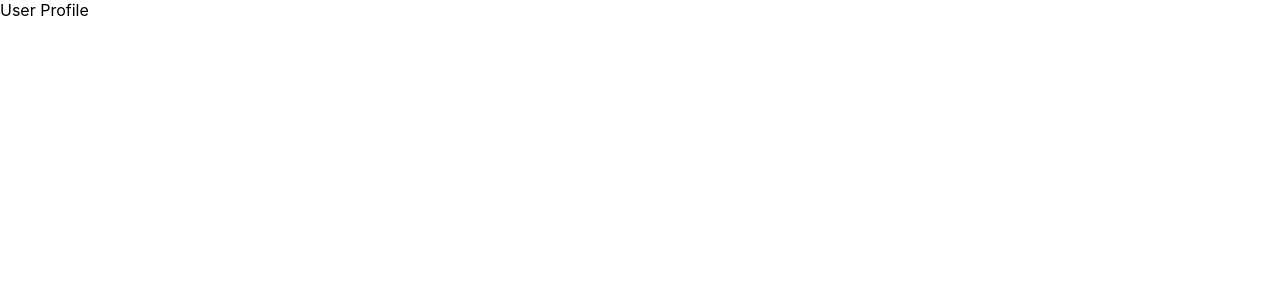
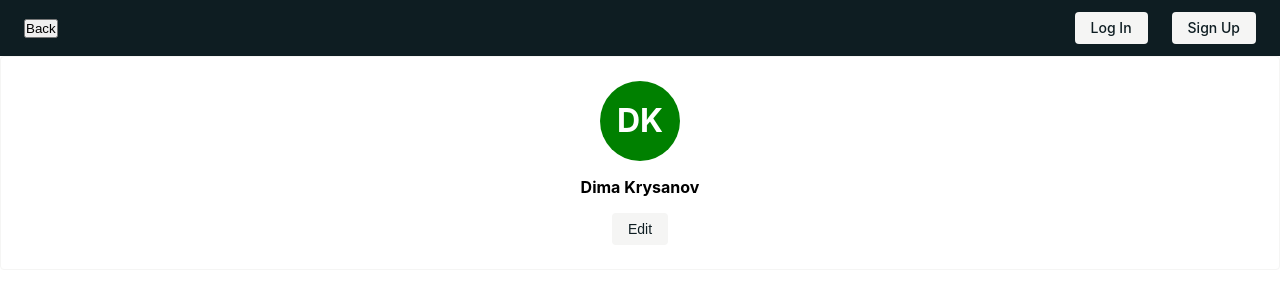
Before and after one commit to DmitryKrysanov/react-todo-app, a React (Create React App) app: page /profile in a window 1280 px wide. Shown: the top 300 px of the page. Built offline with nearby package versions, Linux system fonts and the light colour scheme.

Commit message:
static mock up added

```diff
--- a/src/components/Header/Header.tsx
+++ b/src/components/Header/Header.tsx
@@ -5,18 +5,31 @@ import { connect } from 'react-redux';
 import IsAuth from './IsAuth/IsAuth';
 import IsNotAuth from './IsNotAuth/IsNotAuth';
 import { resetTodos } from '../../redux/actions/todoActions';
+import { withRouter } from 'react-router-dom';
 
 interface ConnectedProps {
-    auth: any
+    auth: any,
+
+    location: any,
+    history: any,
+    match: any,
+    staticContext: any
 }
 
 type ComponentProps = ConnectedProps & ReturnType<typeof mapDispatchToProps>;
 
 const Header = (props: ComponentProps) => {
 
+    const handleBackButton = () => {
+        props.history.push('/');
+    }
+
     return (
         <div className={classes.header}>
-            <h2>Todo</h2>
+            { props.location.pathname === '/profile'
+            ? <button onClick={ handleBackButton }>Back</button>
+            : <h2>Todo</h2>
+            }
             {props.auth.uid ? <IsAuth
                 logOut={props.logOut}
                 resetTodos={props.resetTodos}
@@ -40,4 +53,5 @@ const mapDispatchToProps = (dispatch: any) => ({
     }
 })
 
-export default connect(mapStateToProps, mapDispatchToProps)(Header);
+const headerWithRouter = withRouter(Header)
+export default connect(mapStateToProps, mapDispatchToProps)(headerWithRouter);
--- a/src/components/Profile/Profile.module.scss
+++ /dev/null
@@ -1,26 +0,0 @@
-.profile {
-    width: 100%;
-    border: 1px solid #f5f5f4;
-    border-radius: 4px;
-    display: flex;
-    flex-direction: column;
-    align-items: center;
-    padding: 24px;
-
-    .profile_img {
-        width: 80px;
-        height: 80px;
-        border-radius: 50%;
-        overflow: hidden;
-        margin-bottom: 16px;
-
-        img {
-            width: 100%;
-            height: auto;
-            display: block;
-        }
-    }
-    p {
-        margin-bottom: 16px;
-    }
-}
--- a/src/components/Profile/Profile.tsx
+++ /dev/null
@@ -1,28 +0,0 @@
-import React from 'react';
-import classes from './Profile.module.scss';
-
-const Profile = (props: any) => {
-    const { firstName, lastName, img } = props.user
-    return (
-        <div
-            className={ classes.profile }
-            data-test="profile"
-            >
-            <div
-                className={classes.profile_img }
-                data-test="profile_img"
-                >
-                <img src={ img } alt="avatar"/>
-            </div>
-            <p data-test="profile_full_name"><strong>{`${ firstName } ${ lastName }`}</strong></p>
-            <button
-                className='btn btn__secondary'
-                data-test="profile_edit_profile_btn"
-                >
-                Edit
-            </button>
-        </div>
-    );
-};
-
-export default Profile;
--- a/src/components/Todo/Todo.module.scss
+++ b/src/components/Todo/Todo.module.scss
@@ -2,9 +2,7 @@
     width: 100%;
 
     .todo_inner {
-        display: grid;
-        grid-template-columns: 2fr 10fr;
-        column-gap: 24px;
+        width: 100%;
         padding: 24px;
 
         .todo_aside {
--- a/src/components/Todo/Todo.tsx
+++ b/src/components/Todo/Todo.tsx
@@ -6,7 +6,6 @@ import classes from './Todo.module.scss';
 import { connect } from 'react-redux';
 import { addTodo, getTodos } from '../../redux/actions/todoActions';
 import { Redirect } from 'react-router-dom';
-import Profile from '../Profile/Profile';
 
 export interface INewTodo {
     title: string,
@@ -34,20 +33,11 @@ const Todo = (props: any): JSX.Element => {
         props.getTodos()
     }, [])
 
-    const user = {
-        img: "https://placehold.it/80",
-        firstName: "Dima",
-        lastName: "Krysanov",
-    }
-
         return (
-            <div className={ classes.todo } data-test="Todo">
+            <div className={ classes.todo }>
                 { !props.auth.uid ? <Redirect to='/auth/login'/> : null }
                 <Header />
                 <div className={ classes.todo_inner }>
-                    <div className={ classes.todo_aside }>
-                        <Profile user={user}/>
-                    </div>
                     <div className={ classes.todo_content }>
                         <NewTodo
                             addTodo={ props.add_todo }
--- a/src/components/UserProfile/UserProfile.module.scss
+++ b/src/components/UserProfile/UserProfile.module.scss
@@ -0,0 +1,38 @@
+.profile {
+    width: 100%;
+    border: 1px solid #f5f5f4;
+    border-radius: 4px;
+    display: flex;
+    flex-direction: column;
+    align-items: center;
+    padding: 24px;
+
+    .profile_img {
+        width: 80px;
+        height: 80px;
+        border-radius: 50%;
+        overflow: hidden;
+        margin-bottom: 16px;
+
+        img {
+            width: 100%;
+            height: auto;
+            display: block;
+        }
+
+        .img_placeholder {
+            width: 100%;
+            height: 100%;
+            background-color: green;
+
+            h1 {
+                line-height: 80px;
+                text-align: center;
+                color: #fff;
+            }
+        }
+    }
+    p {
+        margin-bottom: 16px;
+    }
+}
--- a/src/components/UserProfile/UserProfile.tsx
+++ b/src/components/UserProfile/UserProfile.tsx
@@ -1,11 +1,44 @@
-import React from 'react';
+import React, { Component } from 'react';
+import classes from './UserProfile.module.scss';
+import Header from '../Header/Header';
 
-const UserProfile = () => {
-    return (
-        <div>
-            User Profile
-        </div>
-    );
+class UserProfile extends Component {
+
+    state = {
+        img: "",
+        // img: "https://placehold.it/80",
+        firstName: "Dima",
+        lastName: "Krysanov",
+    }
+
+    render() {
+        return (
+            <div>
+                <Header />
+                <div
+                    className={classes.profile}
+                >
+                    <div
+                        className={classes.profile_img}
+                    >
+                        {this.state.img
+                            ? <img src={this.state.img} alt="avatar" />
+                            : <div className={classes.img_placeholder}>
+                                <h1>{this.state.firstName[0] + this.state.lastName[0]}</h1>
+                            </div>}
+
+                    </div>
+                    <p><strong>{`${this.state.firstName} ${this.state.lastName}`}</strong></p>
+                    <button
+                        className='btn btn__secondary'
+                    >
+                        Edit
+            </button>
+                </div>
+            </div>
+
+        );
+    }
 };
 
 export default UserProfile;
```
Also changed, not shown: 2 other files (tests, documents, lock files or other folders).
